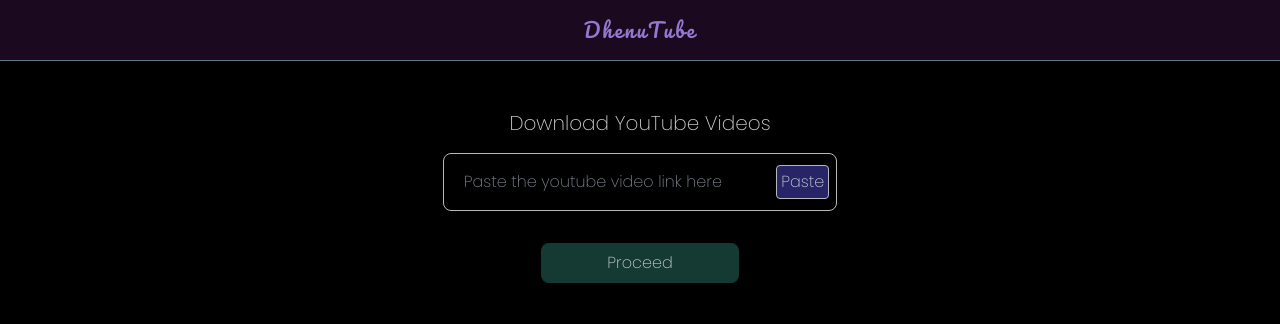
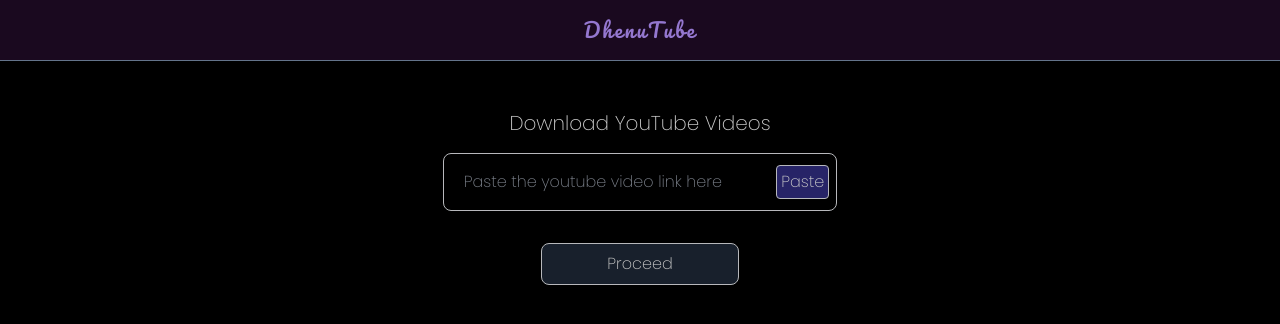
Before and after one commit to mskp/next-dhenu-tube, a Next.js app: page / in a window 1280 px wide. Shown: the top 324 px of the page. Built offline with nearby package versions, Linux system fonts and the light colour scheme.

Commit message:
UI improvements

```diff
--- a/app/page.jsx
+++ b/app/page.jsx
@@ -106,8 +106,7 @@
             <button
               onClick={fetchVideoInfo}
               disabled={!youtubeVideoUrl || isFetching}
-              style={{ background: "#1a4940" }}
-              className={`w-full md:w-1/2 text-white px-4 py-2 rounded-lg ${!(!youtubeVideoUrl || isFetching) && 'hover:opacity-80'}`}
+              className={`w-full md:w-1/2 text-white px-4 py-2 rounded-lg bg-gray-800 border ${!(!youtubeVideoUrl || isFetching) && 'hover:opacity-80'}`}
             >
               {isFetching ? "Wait..." : "Proceed"}
             </button>
@@ -138,8 +137,8 @@
                       handleQualityChange({ target: { value: quality } })
                     }
                     className={`cursor-pointer border mb-2 hover:opacity-60 ${quality === selectedQuality
-                      ? "bg-slate-800"
-                      : ""
+                      ? "bg-orange-800"
+                      : "bg-slate-950"
                       } p-2 rounded-md`}
                   >
                     {quality}
@@ -154,8 +153,7 @@
               <button
                 onClick={handleDownload}
                 disabled={isDownloading}
-                style={{ background: "#1a4940" }}
-                className={`w-full md:w-1/2 text-white px-4 py-2 rounded-lg hover:opacity-80`}
+                className={`w-full md:w-1/2 text-white px-4 py-2 rounded-lg hover:opacity-80 bg-gray-800 border`}
               >
                 {isDownloading ? "Redirecting..." : "Download"}
               </button>
```
Also changed, not shown: 1 other file (tests, documents, lock files or other folders).
